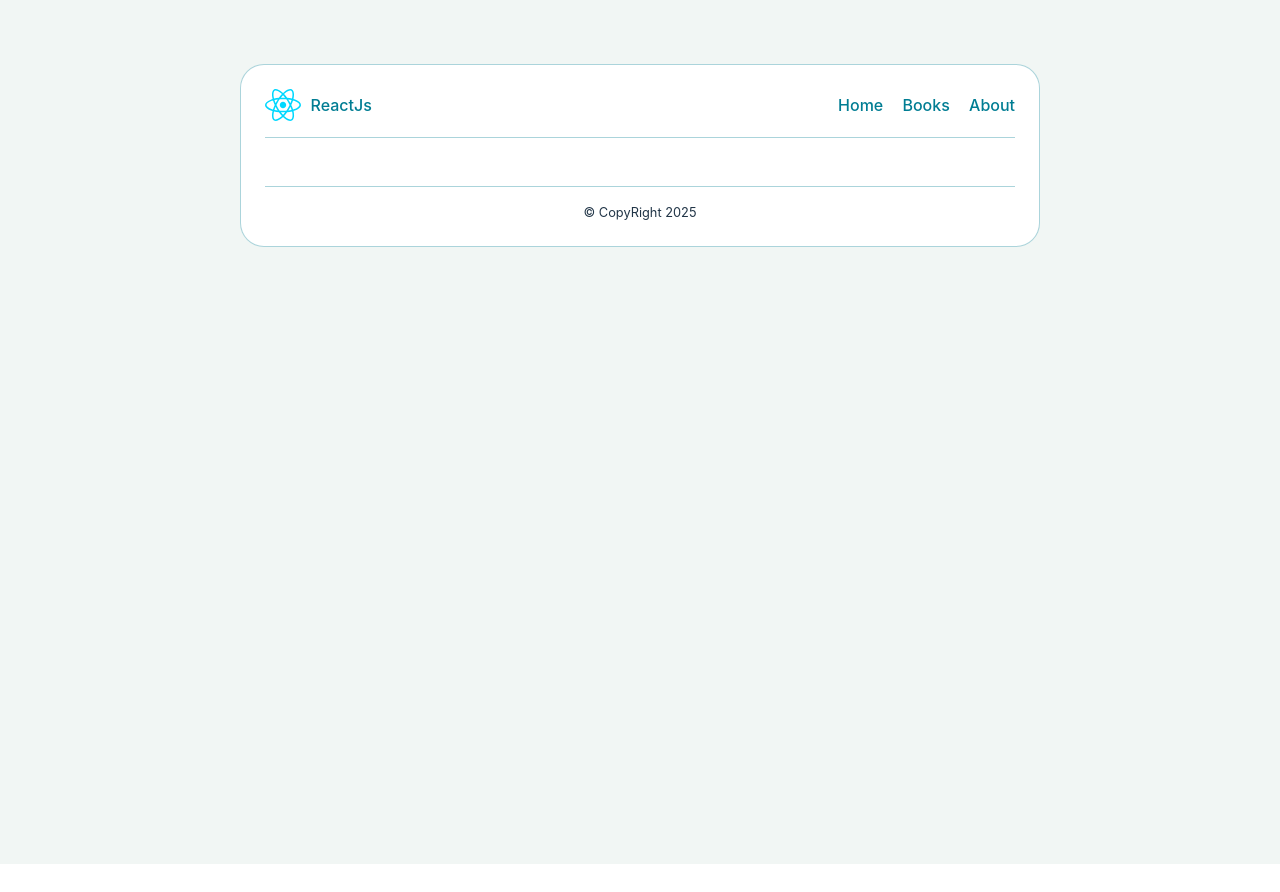
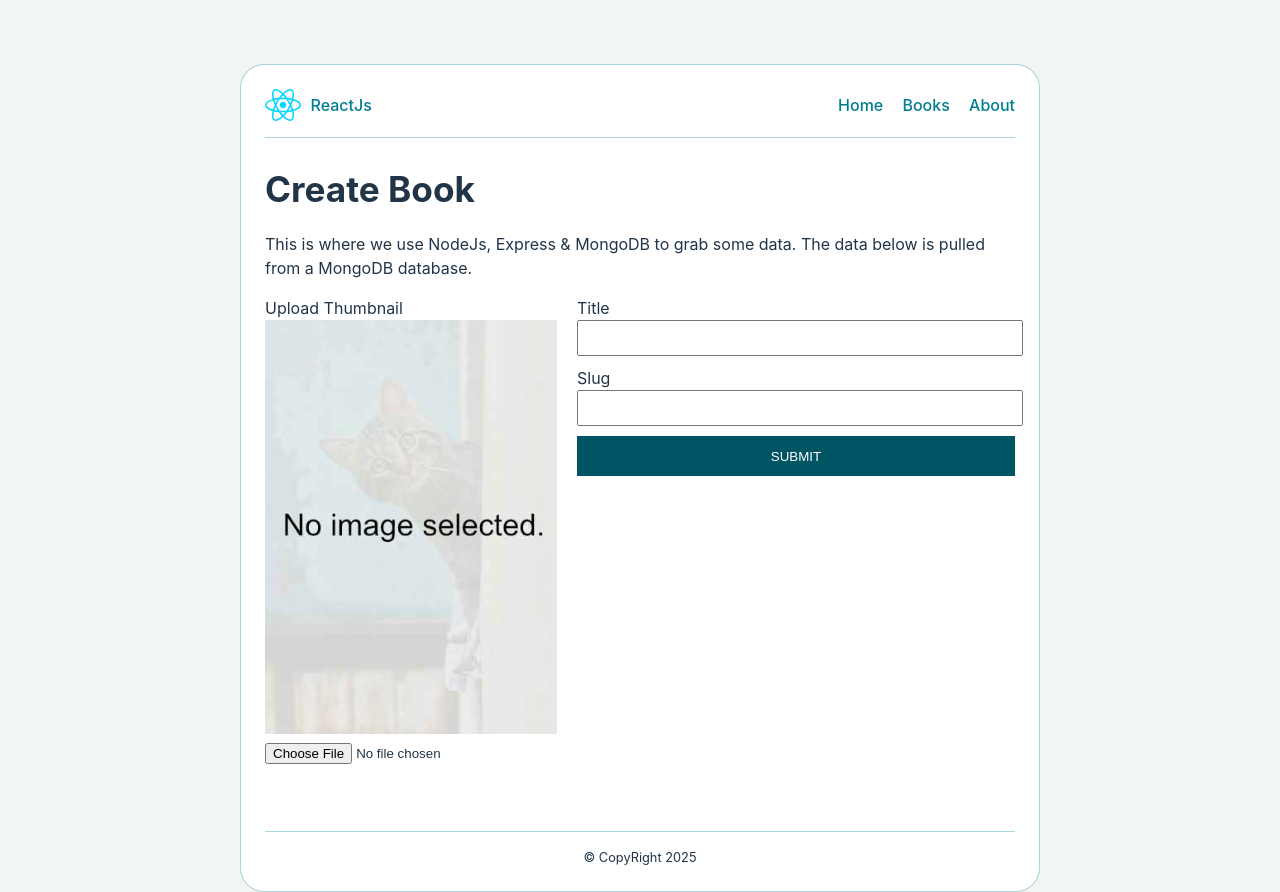
Before and after one commit to bkoimett/rehab-system, a React (Vite) app in the folder client/: page /createbook in a window 1280 px wide. Before the commit the page ends 864 px from the top, so only its background shows below. Built offline with nearby package versions, Linux system fonts and the light colour scheme.

Commit message:
feat(client): implement CreateBook component and add route for book creation

```diff
--- a/client/src/App.jsx
+++ b/client/src/App.jsx
@@ -5,6 +5,7 @@ import Header from "./components/Header";
 import Footer from "./components/Footer";
 import Book from "./routes/Book/book";
 import SingleBook from "./routes/Book/singleBook";
+import CreateBook from "./routes/Book/createBook";
 
 function App() {
   return (
@@ -16,6 +17,7 @@ function App() {
           <Route path="/about" element={<About />} />
           <Route path="/books" element={<Book />} />
           <Route path="/books/:slug" element={<SingleBook />} />
+          <Route path="/createbook" element={<CreateBook />} />
         </Routes>
         <Footer />
       </Router>
--- a/client/src/routes/Book/book.jsx
+++ b/client/src/routes/Book/book.jsx
@@ -44,6 +44,10 @@ function Book() {
         data below is pulled from a MongoDB database.
       </p>
 
+
+        <Link to="/createBook">➕ Add New Book</Link>
+
+
       <h2>Fetch Example</h2>
       {/* <pre>{JSON.stringify(data, null, 2)}</pre> */}
 
--- /dev/null
+++ b/client/src/routes/Book/createBook.jsx
@@ -0,0 +1,47 @@
+import React, { useState } from "react";
+import NoImageSelected from "../../assets/no-image-selected.jpg";
+
+function CreateBook() {
+  const [title, setTitle] = useState("");
+  const [slug, setSlug] = useState("");
+
+  return (
+    <div>
+      <h1>Create Book</h1>
+      <p>
+        This is where we use NodeJs, Express & MongoDB to grab some data. The
+        data below is pulled from a MongoDB database.
+      </p>
+
+      <form className="bookdetails" >
+        <div className="col-1">
+          <label htmlFor="">Upload Thumbnail</label>
+          <img src={NoImageSelected} alt="preview image" />
+          <input type="file" accept="image/gif, image/jpeg, image/png" />
+
+        </div>
+        <div className="col-2">
+            <div>
+                <label htmlFor="">Title</label>
+                <input
+                type="text"
+                value={title}
+                onChange={(e) => setTitle(e.target.value)} />
+            </div>
+            <div>
+                <label htmlFor="">Slug</label>
+                <input
+                type="text"
+                value={slug}
+                onChange={(e) => setSlug(e.target.value)} />
+            </div>
+
+
+            <input type="submit" />
+        </div>
+      </form>
+    </div>
+  );
+}
+
+export default CreateBook;
```
Also changed, not shown: 1 other file (tests, documents, lock files or other folders).
